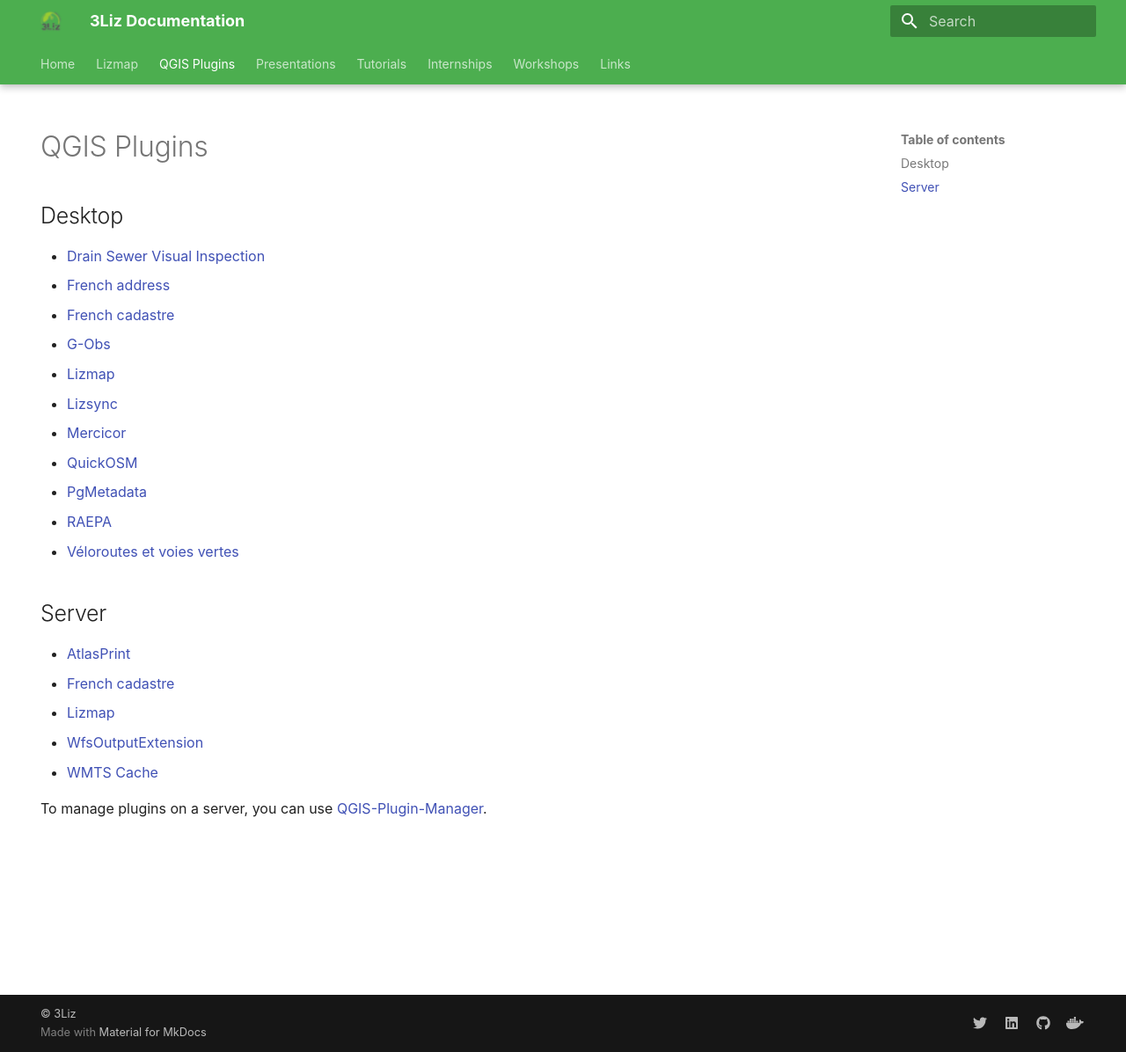
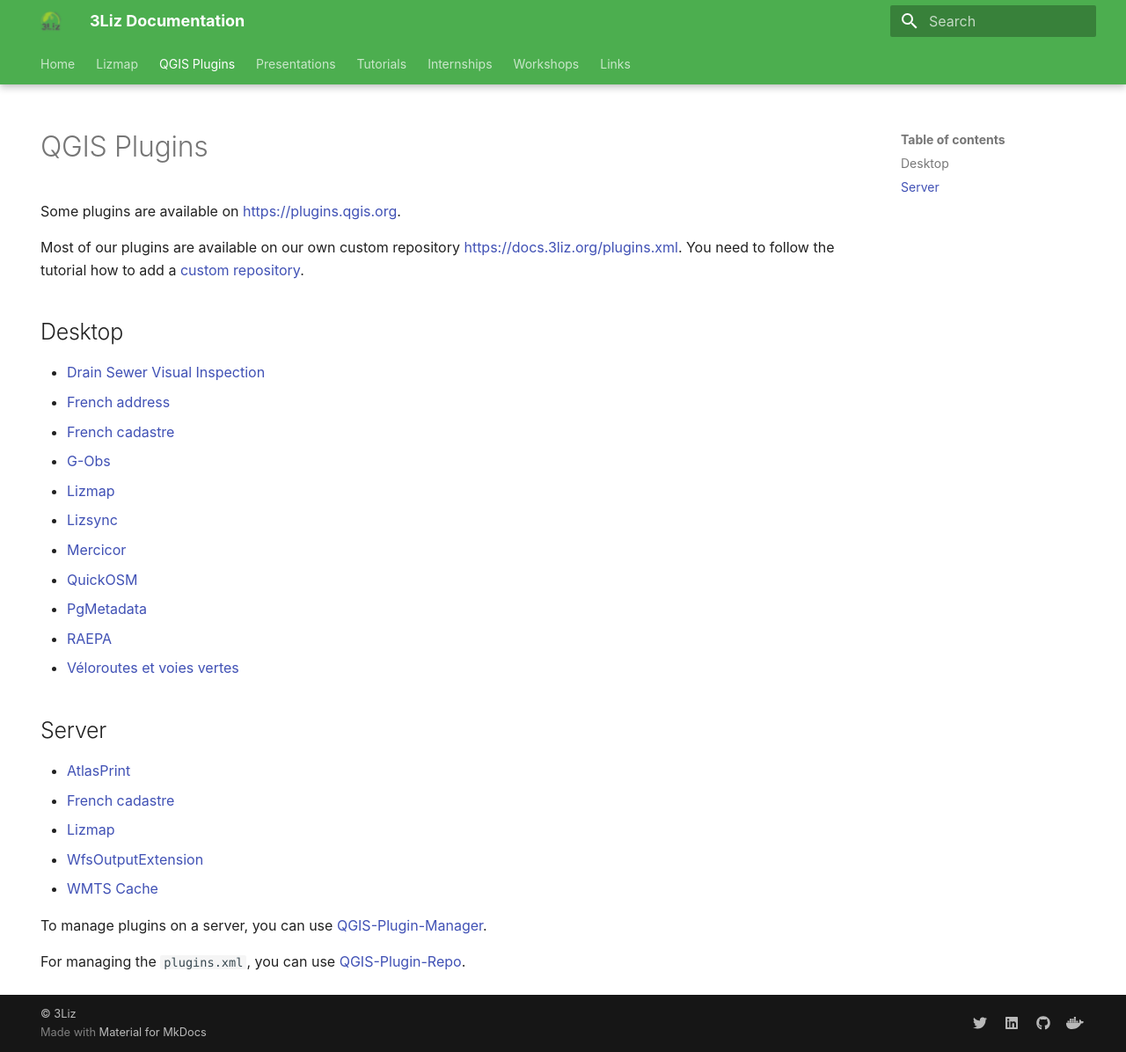
Before and after one commit to 3liz/3liz.github.io, an MkDocs documentation site: the page built from docs/plugins.md, in a window 1280 px wide and 1196 px high. Shown: the whole window at 88% size. Built offline with MkDocs 1.6.1 and Material for MkDocs 9.7.7, drawn with Linux system fonts in a browser that asks for light colours; nearby versions of some CDN libraries.

Commit message:
Add links

```diff
--- a/docs/plugins.md
+++ b/docs/plugins.md
@@ -4,6 +4,11 @@
 ---
 
 # QGIS Plugins
+
+Some plugins are available on https://plugins.qgis.org.
+
+Most of our plugins are available on our own custom repository https://docs.3liz.org/plugins.xml.
+You need to follow the tutorial how to add a [custom repository](./tutorial/qgis-repository-en.md).
 
 ## Desktop
 
@@ -27,5 +32,6 @@
 * [WfsOutputExtension](https://github.com/3liz/qgis-wfsOutputExtension)
 * [WMTS Cache](https://github.com/3liz/qgis-server-wmts-cache-plugin)
 
+To manage plugins on a server, you can use [QGIS-Plugin-Manager](https://github.com/3liz/qgis-plugin-manager).
 
-To manage plugins on a server, you can use [QGIS-Plugin-Manager](https://github.com/3liz/qgis-plugin-manager).
+For managing the `plugins.xml`, you can use [QGIS-Plugin-Repo](https://github.com/3liz/qgis-plugin-repo).
```
